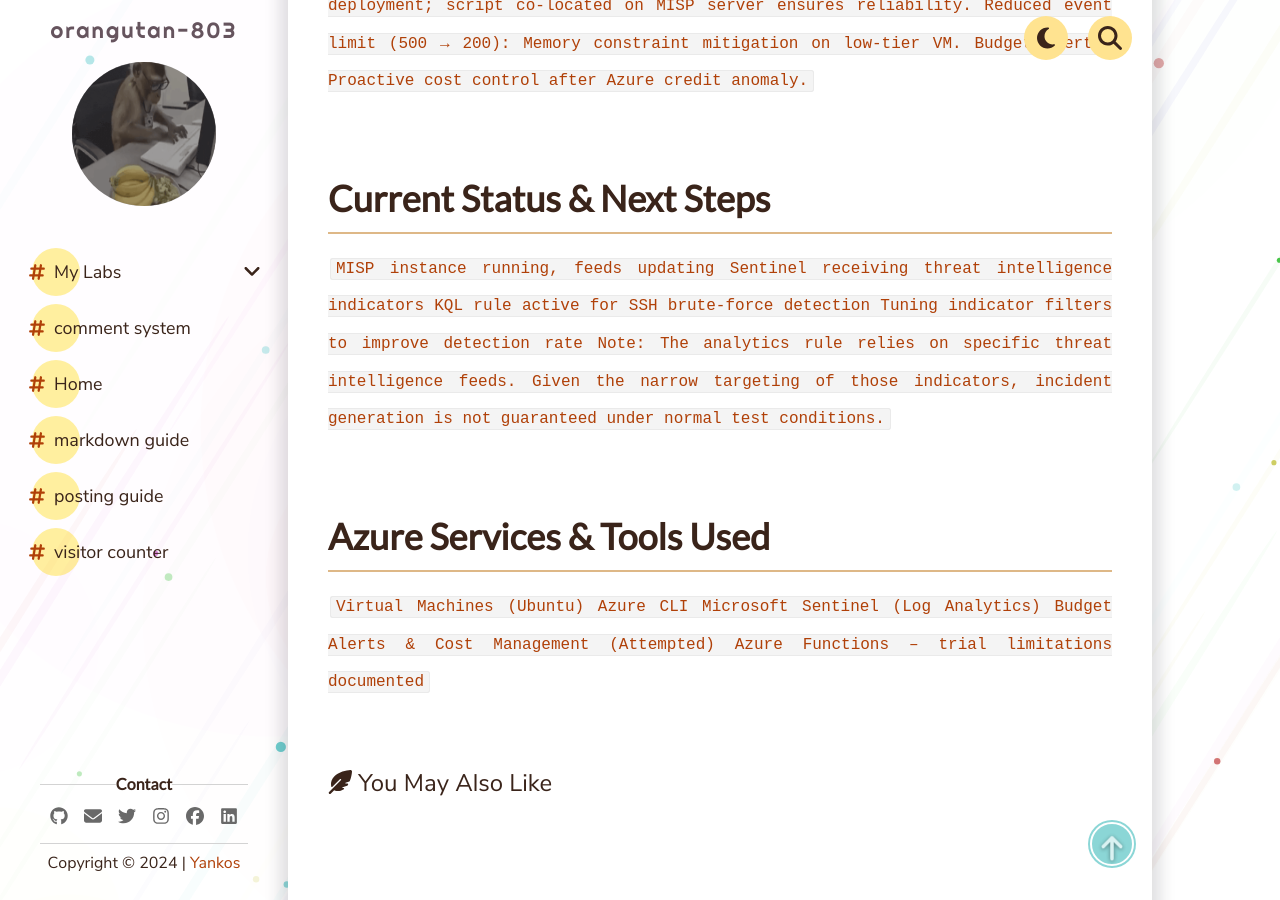
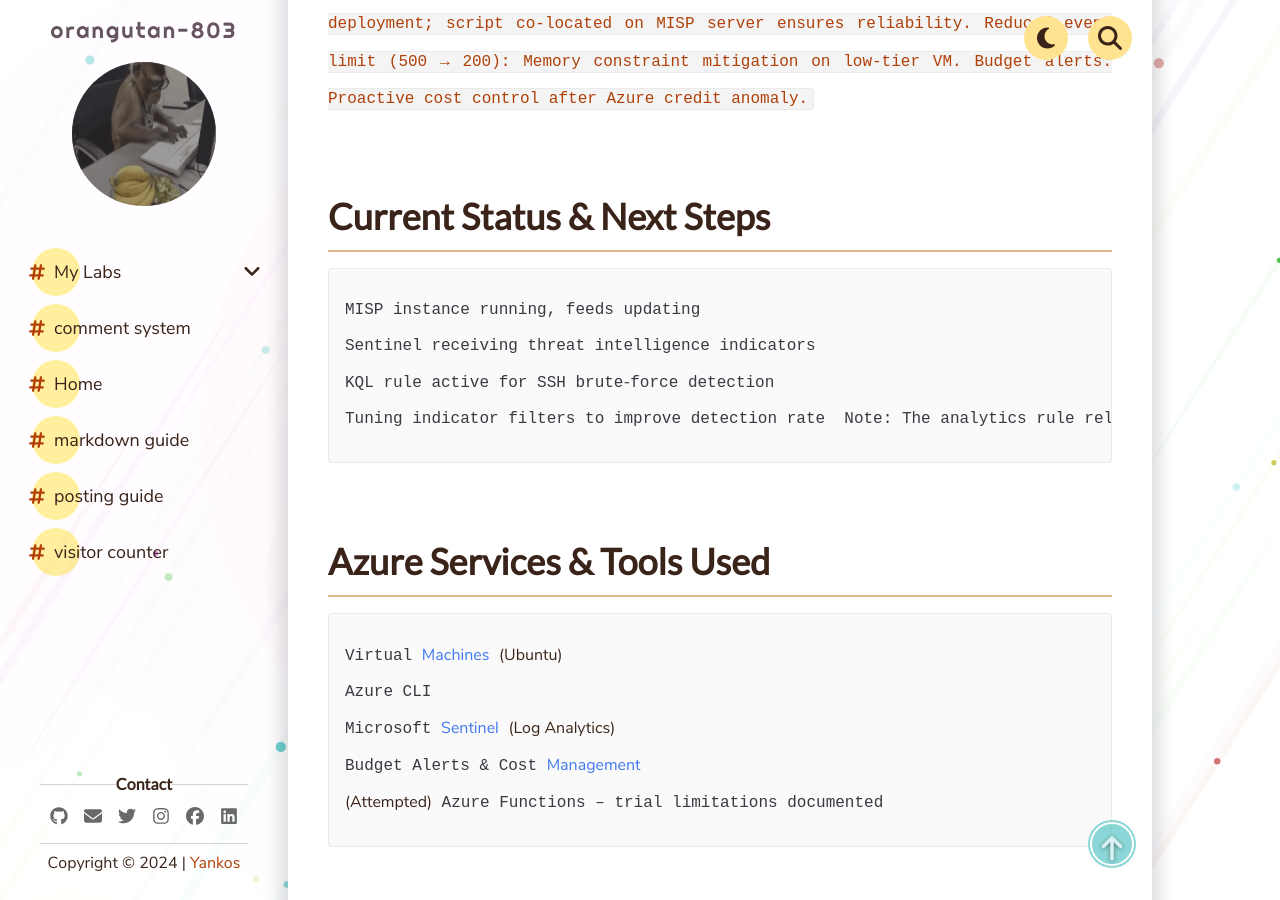
Before and after one commit to Orangutan-803/orangutan-803.github.io, a Jekyll site: the page built from _pages/My Labs/Azure Labs/OSINT Threat Intellignce Pipeline with Microsoft Sentinel.md, in a window 1280 px wide and 900 px high, scrolled down 26244 px. Built offline with Jekyll 4.4.1, drawn with Linux system fonts in a browser that asks for light colours; comment, search, counter and statistics services are not loaded.

Commit message:
Update OSINT Threat Intellignce Pipeline with Microsoft Sentinel.md

```diff
--- a/_pages/My Labs/Azure Labs/OSINT Threat Intellignce Pipeline with Microsoft Sentinel.md
+++ b/_pages/My Labs/Azure Labs/OSINT Threat Intellignce Pipeline with Microsoft Sentinel.md
@@ -5,6 +5,7 @@
 ---
 
 # Overview
+---
 Integrated open-source threat intelligence into Microsoft Sentinel by deploying a self-hosted MISP (Malware Information Sharing Platform) instance on Azure. Built a real-time pipeline to map Sentinel logs with OSINT feeds using Python and API calls.
 
 # Technical Architecture
@@ -120,20 +121,17 @@
 
 # Current Status & Next Steps
 ---
-<code>
     MISP instance running, feeds updating
     Sentinel receiving threat intelligence indicators
     KQL rule active for SSH brute-force detection
     Tuning indicator filters to improve detection rate
-    Note: The analytics rule relies on specific threat intelligence feeds. Given the narrow targeting of those indicators, incident generation is not guaranteed under normal test conditions.
-</code>
+Note: The analytics rule relies on specific threat intelligence feeds. Given the narrow targeting of those indicators, incident generation is not guaranteed under normal test conditions.
+
 
 # Azure Services & Tools Used
 ---
-<code>
     Virtual Machines (Ubuntu)
     Azure CLI
     Microsoft Sentinel (Log Analytics)
     Budget Alerts & Cost Management
     (Attempted) Azure Functions – trial limitations documented
-</code>
```
